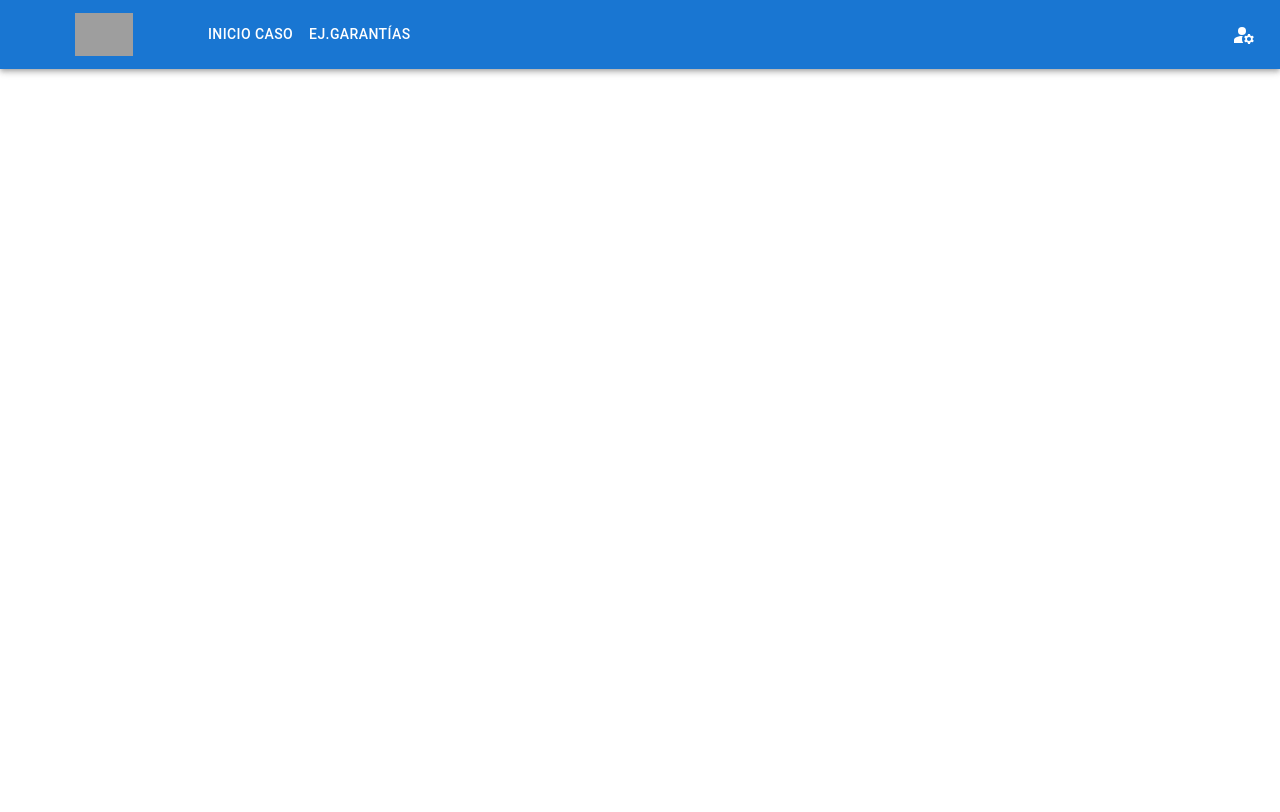
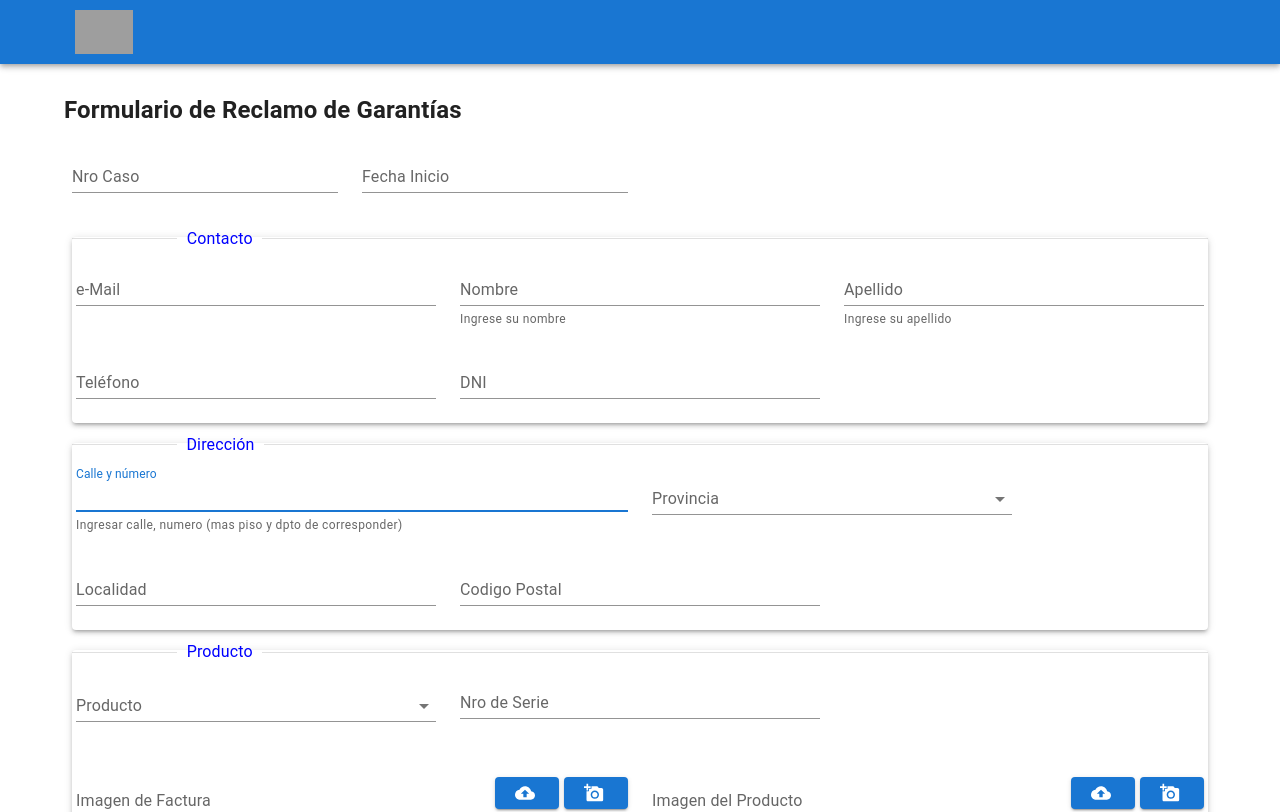
Before and after one commit to pberdasco/InicioCasoServicio, a React (Vite) app: page /service/1 in a window 1280 px wide. Shown: the top 812 px of the page. Built offline with nearby package versions, Linux system fonts and the light colour scheme; no server answers; grey boxes are pictures that could not be loaded.

Commit message:
Avance en grabacion del formulario de garantía incluyendo pantalla de agradecimiento, barra superior distinta (falta ajustar)

```diff
--- a/src/App.jsx
+++ b/src/App.jsx
@@ -15,7 +15,7 @@ import { InvalidLinkPage } from './pages/FormInvalidLink';
 import ErrorPage from './pages/Complements/error-page';
 
 // Router
-import { BrowserRouter, Routes, Route} from 'react-router-dom';
+import { BrowserRouter, Routes, Route } from 'react-router-dom';
 import { FormRedirect } from './pages/Complements/FormRedirect';
 import { GeneralContextProvider } from './Context/GeneralContext';
 import { SetUser } from './pages/Complements/SetUser';
@@ -34,11 +34,10 @@ function App() {
               <SetUser/>
               <ResponsiveAppBar/> {/* dentro del BrowserRouter porque en el componente usa <Link> que necesita un estado del contexto que crea BrowserRouter*/}
               <Routes>
-                <Route path= "/" element={<InvalidLinkPage/>} errorElement= {<ErrorPage/>} />
-                <Route path= "/:token" element={<FormGarantia />} errorElement= {<ErrorPage/>} />
+                <Route path= "/service/:token" element={<FormGarantia />} errorElement= {<ErrorPage/>} />
                 <Route path= "/inicio" element={<FormRedirect form={<FormIniciaCaso/>} from="/inicio"/>} errorElement= {<ErrorPage/>} />
-                {/* <Route path= "/text" element={<FormRedirect form={<FormTextInput/>} from="test"/>} errorElement= {<ErrorPage/>} />            */}
                 <Route path= "/login" element={<FormLogin />} errorElement= {<ErrorPage/>} />
+                <Route path= "*" element={<InvalidLinkPage/>} errorElement= {<ErrorPage/>} />
               </Routes>
             </BrowserRouter>
         </ThemeProvider>
--- a/src/RespoonsiveAppBar/ResponsiveAppBar.jsx
+++ b/src/RespoonsiveAppBar/ResponsiveAppBar.jsx
@@ -1,6 +1,7 @@
 import AppBar from '@mui/material/AppBar';
 import Toolbar from '@mui/material/Toolbar';
 import Container from '@mui/material/Container';
+import { useLocation } from 'react-router-dom';
 
 import { BrandLogo } from './BrandLogo';
 import { NavBarMenu } from './NavBarMenu';
@@ -11,16 +12,19 @@ import { UserDisplay } from './UserDisplay';
 const pages = [{title:'Inicio Caso', route: "/inicio"}, {title:'Ej.Garantías', route: "/"}];
 
 export function ResponsiveAppBar() {
+  const location = useLocation();
+  const noNavBar = location.pathname.startsWith('/service');
+
   return (
     <AppBar position="static">
       <Container maxWidth="xl">
         <Toolbar disableGutters>
-          <BrandLogo screenSize={"m"}/>         {/* Logo Empresa (pantalla grande)*/}
-          <NavDropDownMenu pages={pages}/>      {/* Menu Acciones descolgable (pantalla chica) */}
-          <BrandLogo screenSize={"s"}/>         {/* Logo Empresa (pantalla chica - a la derecha) */}
-          <NavBarMenu pages={pages}/>           {/* Menu Acciones en la barra (pantalla grande) */}
-          <UserDisplay />                       {/* Nombre de usuario loggeado */}
-          <SettingsDropDownMenu/>               {/* Menu Settings descolgable */}
+          <BrandLogo screenSize={"m"}/>                       {/* Logo Empresa (pantalla grande)*/}
+          {!noNavBar && <NavDropDownMenu pages={pages}/>}     {/* Menu Acciones descolgable (pantalla chica) */}
+          <BrandLogo screenSize={"s"}/>                       {/* Logo Empresa (pantalla chica - a la derecha) */}
+          {!noNavBar && <NavBarMenu pages={pages}/>}          {/* Menu Acciones en la barra (pantalla grande) */}
+          {!noNavBar && <UserDisplay />}                      {/* Nombre de usuario loggeado */}
+          {!noNavBar && <SettingsDropDownMenu/>}              {/* Menu Settings descolgable */}
         </Toolbar>
       </Container>
     </AppBar>
--- a/src/apiAccess/casoApi.js
+++ b/src/apiAccess/casoApi.js
@@ -138,7 +138,7 @@ export class Caso {
                 tipoProductoId: 1, //TODO: ver de donde sacarlo
                 //color pareceria que no va mas
                 serie: casoData.serie,
-                productoId: 10, // TODO: por ahora solo tenemos el codigo erp y descripcion
+                productoId: casoData.producto.id,
                 fechaFactura: casoData.fechaFacturaCompra,
                 nroFactura: "ND", // TODO: pedir el dato
                 estadoID: 1,
--- /dev/null
+++ b/src/pages/FormAgradecimiento.jsx
@@ -0,0 +1,31 @@
+import PropTypes from 'prop-types';
+import { Typography, Link, styled } from '@mui/material';
+
+const RootDiv = styled('div')({
+  textAlign: "center",
+  marginTop: "3rem",
+});
+
+export const FormAgradecimiento = ({name, product, token, casoIdCRM}) => {
+  return (
+    <RootDiv>
+      <Typography variant="h5" gutterBottom>
+        {`¡Muchas gracias ${name}!`}
+      </Typography>
+      <Typography variant="body1" gutterBottom>
+        {`Tu solicitud por problemas con ${product} ha sido enviado a nuestro departamento de servicio técnico.`}
+      </Typography>
+      <Typography variant="body2">
+        Podrás seguir el estado del caso accediendo al mismo link con el que ingresaste a cargar el formulario<br/>
+        <Link href={`/service/${token}`}>{`Consultar estado del caso: ${casoIdCRM}`}</Link>.
+      </Typography>
+    </RootDiv>
+  );
+};
+
+FormAgradecimiento.propTypes = {
+    name: PropTypes.string.isRequired,
+    product: PropTypes.string.isRequired,
+    token: PropTypes.string.isRequired,
+    casoIdCRM: PropTypes.number.isRequired,
+}
--- a/src/pages/FormGarantia.jsx
+++ b/src/pages/FormGarantia.jsx
@@ -17,6 +17,7 @@ import { StdSnackAlert } from "../stdComponents/StdSnackAlert";
 import { StdSubmitButton } from "../stdComponents/StdSubmitButton";
 import { StdBlock } from "../stdComponents/StdBlock";
 import { DondeSerie } from "./Complements/DondeSerie";
+import { FormAgradecimiento } from "./FormAgradecimiento";
 
 // de picklists (TODO: Para reemplazar con cargas desde la base de datos)
 import { provincias } from "./picklists/Provincias";
@@ -32,7 +33,12 @@ import { DevTool } from "@hookform/devtools"
 export const FormGarantia = () => {
     const {formWidth, requiredMsg, formatDate} = useFormConfig();
     const {token} = useParams();
-    const casoIds = {id: 0, tokenLink: "", clienteId: 0, statusDatosID: 0};
+
+
+    const [submit, setSubmit] = useState(0); // 0=no submit, 1=submit ok, -1=submit error
+    const [submitData, setSubmitData] = useState("")
+    const [success, setSuccess] = useState(false);
+    const [casoIds, setCasoIds] = useState({id: 0, tokenLink: "", clienteId: 0, statusDatosID: 0});
 
     useEffect(() => {
         async function fetchData() {
@@ -44,10 +50,7 @@ export const FormGarantia = () => {
                 setValue("mail", casoData.cliente.mail);
                 setValue("nombre", casoData.cliente.nombre);
                 setValue("apellido", casoData.cliente.apellido);
-                casoIds.id = casoData.id;
-                casoIds.clienteId = casoData.cliente.id;
-                casoIds.tokenLink = token;
-                casoIds.statusDatosID = casoData.statusDatosID;
+                setCasoIds({id: casoData.id, clienteId: casoData.cliente.id, tokenLink: token, statusDatosID: casoData.statusDatosID})
             } catch (error) {
                 console.error("Error al obtener el caso:", error);
             }
@@ -58,14 +61,11 @@ export const FormGarantia = () => {
 
     const {
         handleSubmit,
-        // watch,
         control,
         register,
         setValue,
         formState: { errors },
     } = useForm();
-
-  //TODO: ver initial values para un update
 
     const storageFact = {
         setFunc: setValue,
@@ -77,26 +77,29 @@ export const FormGarantia = () => {
         field: "hiddenFotoProducto"
     }
 
-    const [submit, setSubmit] = useState(0); // 0=no submit, 1=submit ok, -1=submit error
-    const [submitData, setSubmitData] = useState("")
-    const onSubmit = (data) => {
-            // const output = {...data, fileNameImagenFactura: fileImagenFactura}
-            //data.imagenFactura = fileImagenFactura; // traigo el archivo que no se pudo setear en el control
-            const casoGrabado = Caso.Update(casoIds, data);
+    const onSubmit = async (data) => {
+            console.log(casoIds);
+            const casoGrabado = await Caso.Update(casoIds, data);
+            console.log(casoGrabado);
             if (casoGrabado.status){
                 setSubmitData(`No se pudo enviar el caso. ${casoGrabado.message}. Intentelo nuevamente o contacte a Servicio técnico`);
                 setSubmit(-1);
             }else{
                 setSubmitData(`Caso ${data.nroCaso} enviado con exito`);
+                setCasoIds({...casoIds, nombre: data.nombre, apellido: data.apellido, producto: data.producto.name})
                 setSubmit(1);
                 // enviar mail
             }
-
     };
 
 
+
     return (
-        <Container maxWidth={false} component="main" disableGutters>
+        (success) ? (
+            <FormAgradecimiento name= {`${casoIds.nombre} ${casoIds.apellido}`} product= {casoIds.producto}
+                                token= {token}  casoIdCRM= {casoIds.id}/>
+        ) : (
+            <Container maxWidth={false} component="main" disableGutters>
             <Box
                 component="section"
                 id="FormService"
@@ -134,7 +137,7 @@ export const FormGarantia = () => {
                         </StdBlock>
                         <StdBlock formWidth={formWidth} title="Producto">
 
-                            <StdAutoComplete label="Producto" name="producto" control={control} optionsArray={productos} optionLabel="name"
+                            <StdAutoComplete label="Producto" name="producto" control={control} optionsArray={productos} optionLabel="idERP" optionLabel2="name"
                                          valueProp="id" validationRules={{required: requiredMsg}} errors={errors} />
                             <StdTextInput label="Nro de Serie" name="serie" control={control} errors={errors} toolTip={<DondeSerie/>}/>   {/* TODO: obligar segun producto */}
                             <StdLoadFile label="Imagen de Factura" name="fotoFactura" control={control} storage={storageFact} />
@@ -150,13 +153,18 @@ export const FormGarantia = () => {
                         <StdSubmitButton label="Enviar" size="s"/>
                     </Box>
                 </form>
-                {(submit != 0) && ( <StdSnackAlert  open={submit}
-                                            close= {() => setSubmit(false)}
+                {(submit != 0) && ( <StdSnackAlert  open={submit != 0}
+                                            close= {() => {
+                                                submit == 1 ? setSuccess(true) : setSuccess(false);
+                                                setSubmit(0);
+                                            }}
                                             text= {submitData}
                                             severity={submit === 1 ? "success" : "error"}/>)}
 
                 <DevTool control={control} />
             </Box>
         </Container>
+        )
+
     );
 };
--- a/src/stdComponents/StdAutoComplete.jsx
+++ b/src/stdComponents/StdAutoComplete.jsx
@@ -9,7 +9,7 @@ import { setSize } from "./fieldSize";
 
 
 export function StdAutoComplete({label, name, control,
-                                optionsArray, optionLabel = null,
+                                optionsArray, optionLabel = null, optionLabel2 = null,
                                 isOptionDisabled, validationRules, errors, errorText,
                                 defaultValue, helperText, toolTip, size, variant})
 {
@@ -20,10 +20,22 @@ export function StdAutoComplete({label, name, control,
         return false;
     }
 
+    // function getOptionLabel(option){
+    //     if (!optionLabel) return option.label ?? option;
+    //     // if (valueProp) return `${option[valueProp]} - ${option[optionLabel]}`
+    //     return option[optionLabel] ?? option;
+    // }
+
     function getOptionLabel(option){
-        if (!optionLabel) return option.label ?? option;
-        // if (valueProp) return `${option[valueProp]} - ${option[optionLabel]}`
-        return option[optionLabel] ?? option;
+        if (!optionLabel && !optionLabel2) {
+            return option.label ?? option;
+        } else if (optionLabel && !optionLabel2 && option[optionLabel]) {
+            return option[optionLabel];
+        } else if (optionLabel && optionLabel2) {
+            return `${option[optionLabel]} - ${option[optionLabel2]}`;
+        } else {
+            return option;
+        }
     }
 
     function isOptionEqualToValue(option, value){
@@ -85,6 +97,7 @@ StdAutoComplete.propTypes = {
     control: PropTypes.object.isRequired,                         // directamente de useForm
     optionsArray: PropTypes.array.isRequired,                     // array de opciones, puede ser de strings o de objetos (en este caso pasar valueProp y optionLabel)
     optionLabel: PropTypes.string,                                // nombre de la propiedad a mostrar  (//TODO: quizas en el futuro cambiar a funcion para mostrar otras cosas)
+    optionLabel2: PropTypes.string,                               // segundo nombre de campo para mostrar campo - campo, por ejemplo "FK9384 - Producto FK9384"
     isOptionDisabled: PropTypes.func,                             // funcion que devuelve false para los elementos a deshabilitar
     validationRules: PropTypes.object.isRequired,                 // reglas de validacion segun react-hook-form {required: "campo requerido", validate: {funcValidacion}}
     errors: PropTypes.object.isRequired,                          // directamente el errors del formState del useForm
```
Also changed, not shown: src/pages/picklists/Productos.js (+11 -11 lines).
